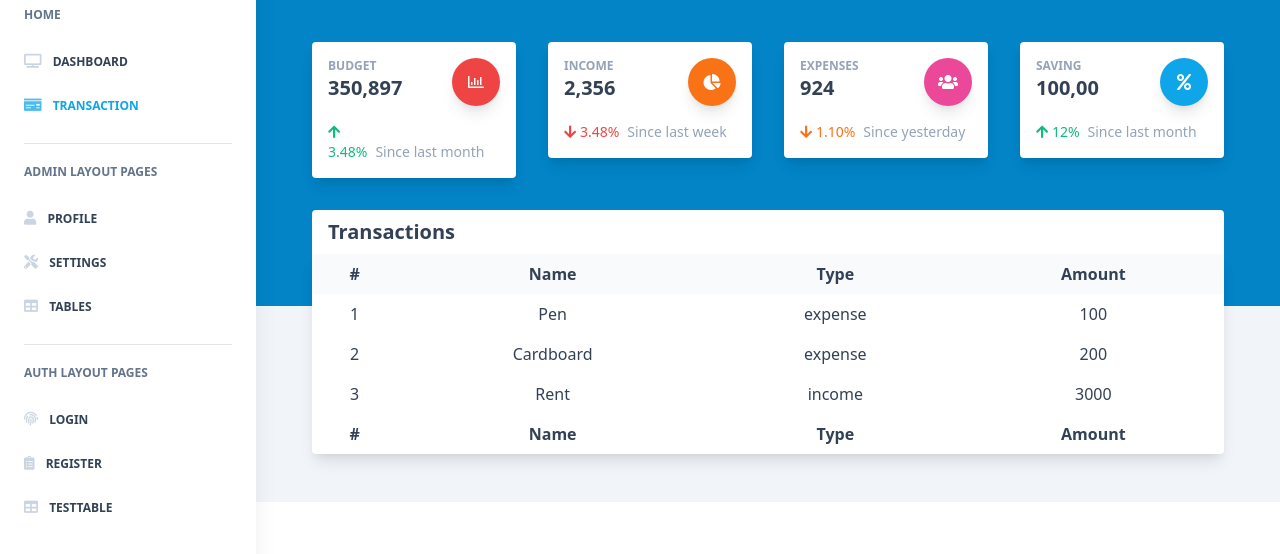
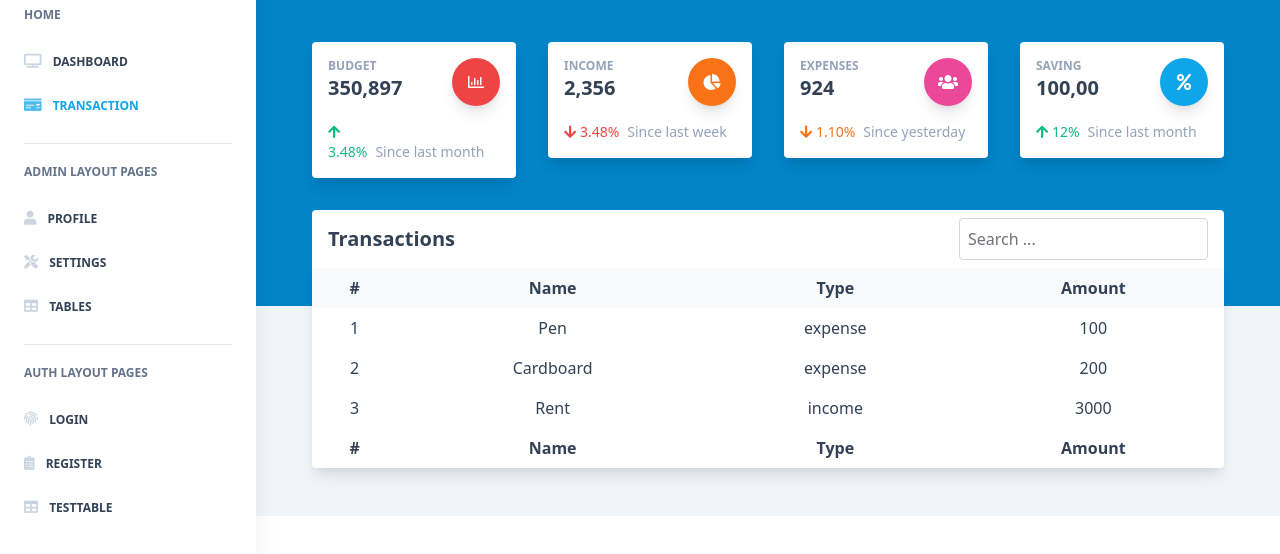
Before and after one commit to AmolKumarGupta/Up-Finance, a React app: page /admin/transaction in a window 1280 px wide. Shown: the part 86-640 px from the top of the page. Built offline with nearby package versions, Linux system fonts and the light colour scheme; sample sign-in values are in the browser's storage.

Commit message:
add search bar

```diff
--- a/src/views/admin/Transaction.js
+++ b/src/views/admin/Transaction.js
@@ -36,8 +36,9 @@ export default function Transaction() {
     <>
       <div className="flex flex-wrap relative">
         <div className="w-full mb-12 mx-4 rounded text-blueGray-700 bg-white">
-          <div className="py-2 px-4">
+          <div className="flex justify-between items-center py-2 px-4">
             <h3 className="font-semibold text-xl">Transactions</h3>
+            <input className="py-2 px-2 rounded border border-gray-300 focus:border-gray-300 focus-visible:border-gray-300" placeholder="Search ..." />
           </div>
           <table className="w-full shadow-lg rounded border-collapse ">
             <thead>
```
Also changed, not shown: src/assets/styles/tailwind.css.
